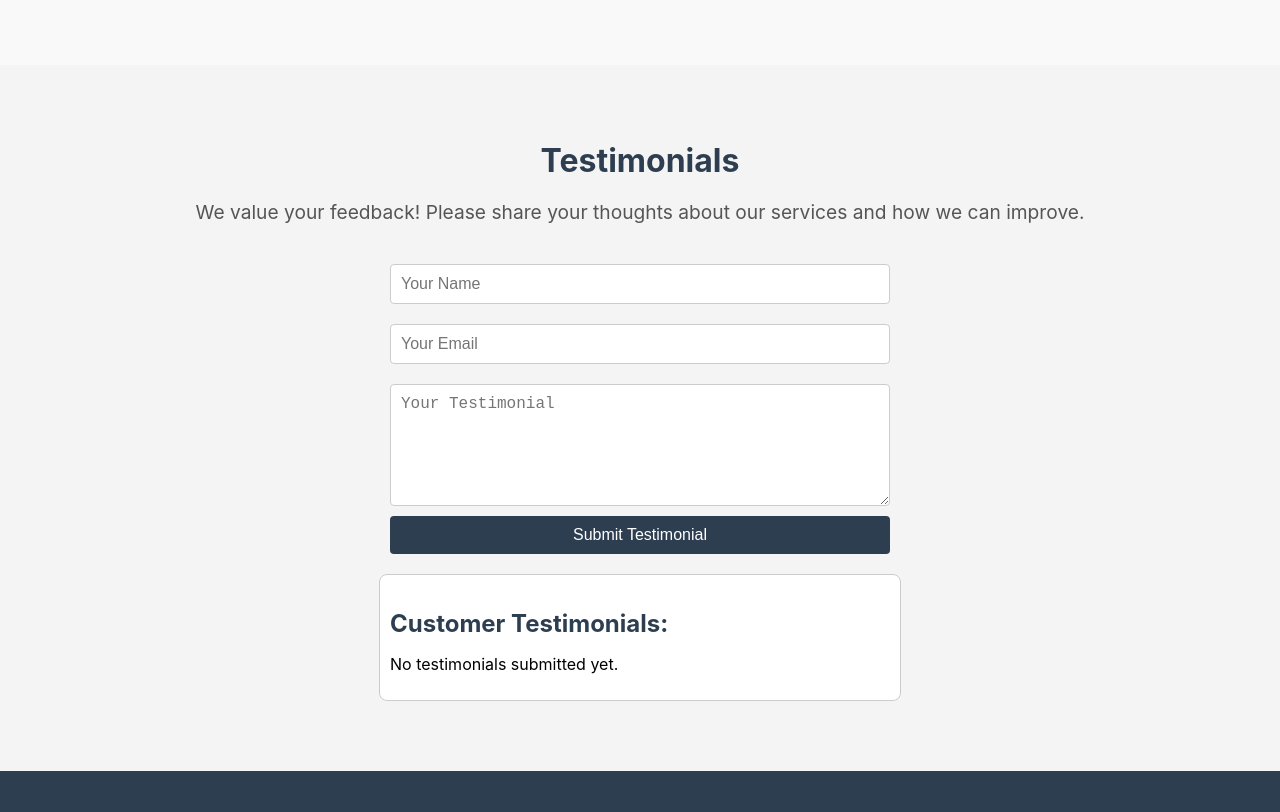
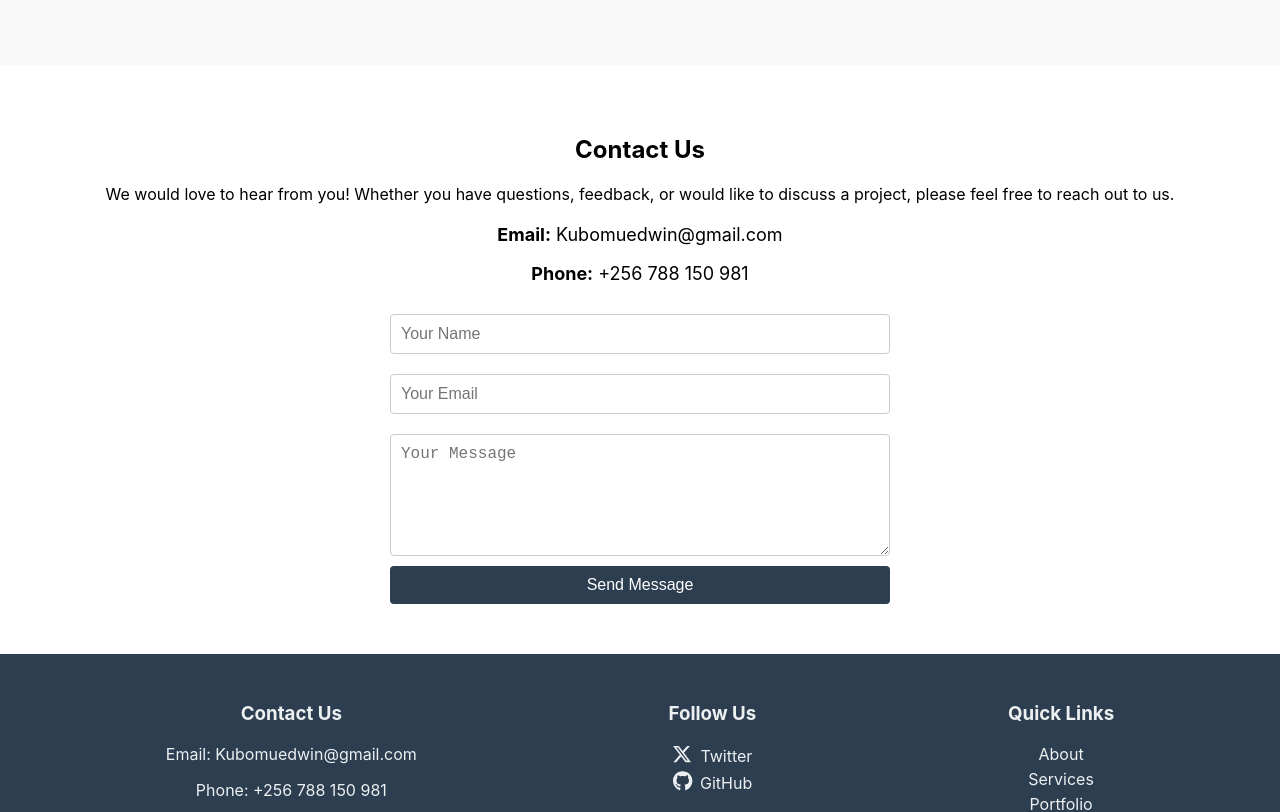
Before and after one commit to Kubomu/portfolio-site, a React (Create React App) app: page / in a window 1280 px wide. Shown: the part 2320-3132 px from the top of the page. Built offline with nearby package versions, Linux system fonts and the light colour scheme.

Commit message:
Added meta tags react-helmet

```diff
--- a/package.json
+++ b/package.json
@@ -10,6 +10,7 @@
     "@testing-library/user-event": "^13.5.0",
     "react": "^18.3.1",
     "react-dom": "^18.3.1",
+    "react-helmet": "^6.1.0",
     "react-scripts": "^3.0.1",
     "web-vitals": "^2.1.4"
   },
--- a/src/components/About.js
+++ b/src/components/About.js
@@ -1,8 +1,17 @@
 import React from 'react';
+import { Helmet } from 'react-helmet'; // Import Helmet
 import './About.css'; // Ensure the path is correct based on your file structure
 
 const About = () => {
   return (
+    <>
+      <Helmet>
+        <meta name="description" content="Cruise Tech Solutions is a full-service technology company specializing in software development, web design, mobile app development, automated systems, and home tech solutions." />
+        <meta name="keywords" content="Cruise Tech Solutions, software development, web design, mobile app development, automated systems, home tech solutions" />
+        <meta name="author" content="Kubomu Edwin" />
+        <title>About Cruise Tech Solutions</title>
+      </Helmet>
+
       <section id="about">
         <h2 className="about-heading">About Cruise Tech Solutions</h2>
         <p className="about-description">
@@ -41,6 +50,7 @@ const About = () => {
           </ul>
         </div>
       </section>
+    </>
   );
 };
 
--- a/src/components/Contact.js
+++ b/src/components/Contact.js
@@ -1,5 +1,5 @@
 import React, { useState } from 'react';
-import './Contact.css'; // Ensure to create this CSS file and link it correctly
+import { Helmet } from 'react-helmet'; // Import Helmet for managing meta tags
 
 const Contact = () => {
   const [formData, setFormData] = useState({
@@ -7,8 +7,6 @@ const Contact = () => {
     email: '',
     message: '',
   });
-
-  const [testimonials, setTestimonials] = useState([]); // State to hold submitted testimonials
 
   const handleChange = (e) => {
     setFormData({
@@ -19,29 +17,33 @@ const Contact = () => {
 
   const handleSubmit = (e) => {
     e.preventDefault();
-
-    // Add the new testimonial to the testimonials state
-    setTestimonials((prevTestimonials) => [
-      ...prevTestimonials,
-      { ...formData, id: Date.now() }, // Add a unique id for each testimonial
-    ]);
-
-    // Reset the form
-    setFormData({
-      name: '',
-      email: '',
-      message: '',
-    });
-
-    alert(`Thank you, ${formData.name}! Your testimonial has been submitted.`);
+    // Here, you can handle form submission, like sending data to a server.
+    alert(`Thank you, ${formData.name}! We will get back to you shortly.`);
   };
 
   return (
+    <>
+      <Helmet>
+        <meta name="description" content="Get in touch with Cruise Tech Solutions for inquiries, feedback, or project discussions." />
+        <meta name="keywords" content="Contact, Cruise Tech Solutions, inquiries, feedback, projects" />
+        <meta name="author" content="Kubomu Edwin" />
+        <title>Cruise Tech Solutions - Contact Us</title>
+      </Helmet>
+
       <section id="contact" style={contactStyle}>
-      <h2 className="contact-heading">Testimonials</h2>
-      <p className="contact-description">
-        We value your feedback! Please share your thoughts about our services and how we can improve.
+        <h2>Contact Us</h2>
+        <p>
+          We would love to hear from you! Whether you have questions, feedback, or would like to discuss a project,
+          please feel free to reach out to us.
         </p>
+        <div style={contactInfoStyle}>
+          <p>
+            <strong>Email:</strong> Kubomuedwin@gmail.com
+          </p>
+          <p>
+            <strong>Phone:</strong> +256 788 150 981
+          </p>
+        </div>
         <form onSubmit={handleSubmit} style={formStyle}>
           <input
             type="text"
@@ -50,7 +52,7 @@ const Contact = () => {
             value={formData.name}
             onChange={handleChange}
             required
-          className="contact-input"
+            style={inputStyle}
           />
           <input
             type="email"
@@ -59,41 +61,32 @@ const Contact = () => {
             value={formData.email}
             onChange={handleChange}
             required
-          className="contact-input"
+            style={inputStyle}
           />
           <textarea
             name="message"
-          placeholder="Your Testimonial"
+            placeholder="Your Message"
             value={formData.message}
             onChange={handleChange}
             required
-          className="contact-textarea"
+            style={textareaStyle}
           />
-        <button type="submit" className="contact-button">Submit Testimonial</button>
+          <button type="submit" style={buttonStyle}>Send Message</button>
         </form>
-
-      {/* Display submitted testimonials */}
-      <div style={testimonialsStyle}>
-        <h3 className="testimonials-heading">Customer Testimonials:</h3>
-        {testimonials.length > 0 ? (
-          testimonials.map((testimonial) => (
-            <div key={testimonial.id} style={testimonialStyle}>
-              <strong>{testimonial.name}</strong> ({testimonial.email}):<br />
-              <p>{testimonial.message}</p>
-            </div>
-          ))
-        ) : (
-          <p>No testimonials submitted yet.</p>
-        )}
-      </div>
       </section>
+    </>
   );
 };
 
 const contactStyle = {
   padding: '50px 20px',
-  backgroundColor: '#f4f4f4',
+  backgroundColor: '#ffffff',
   textAlign: 'center',
+};
+
+const contactInfoStyle = {
+  margin: '20px 0',
+  fontSize: '18px',
 };
 
 const formStyle = {
@@ -103,23 +96,31 @@ const formStyle = {
   margin: '0 auto',
 };
 
-const testimonialsStyle = {
-  marginTop: '20px',
-  textAlign: 'left',
-  maxWidth: '500px',
-  margin: '20px auto',
+const inputStyle = {
+  margin: '10px 0',
   padding: '10px',
+  fontSize: '16px',
+  borderRadius: '4px',
   border: '1px solid #ccc',
-  borderRadius: '8px',
-  backgroundColor: '#ffffff',
 };
 
-const testimonialStyle = {
-  marginBottom: '15px',
+const textareaStyle = {
+  margin: '10px 0',
   padding: '10px',
-  border: '1px solid #2C3E50',
-  borderRadius: '8px',
-  backgroundColor: '#f9f9f9',
+  fontSize: '16px',
+  height: '100px',
+  borderRadius: '4px',
+  border: '1px solid #ccc',
+};
+
+const buttonStyle = {
+  padding: '10px 20px',
+  fontSize: '16px',
+  backgroundColor: '#2C3E50',
+  color: 'white',
+  border: 'none',
+  borderRadius: '4px',
+  cursor: 'pointer',
 };
 
 export default Contact;
--- a/src/components/Footer.js
+++ b/src/components/Footer.js
@@ -1,14 +1,23 @@
 import React from 'react';
+import { Helmet } from 'react-helmet'; // Import Helmet for managing meta tags
 import { FontAwesomeIcon } from '@fortawesome/react-fontawesome';
 import { faXTwitter, faGithub } from '@fortawesome/free-brands-svg-icons';
 
 const Footer = () => {
   return (
+    <>
+      <Helmet>
+        <meta name="description" content="Contact information and social media links for Cruise Tech Solutions." />
+        <meta name="keywords" content="Footer, Contact, Social Media, Cruise Tech Solutions, Quick Links" />
+        <meta name="author" content="Kubomu Edwin" />
+        <title>Cruise Tech Solutions</title>
+      </Helmet>
+
       <footer style={footerStyle}>
         <div style={containerStyle}>
           <div style={contactStyle}>
             <h3>Contact Us</h3>
-          <p>Email: Kubomuedwin@gmail.com.com</p>
+            <p>Email: Kubomuedwin@gmail.com</p>
             <p>Phone: +256 788 150 981</p>
           </div>
           <div style={socialStyle}>
@@ -34,6 +43,7 @@ const Footer = () => {
           <p>&copy; {new Date().getFullYear()} Cruise Tech Solutions. All rights reserved.</p>
         </div>
       </footer>
+    </>
   );
 };
 
--- a/src/components/Header.js
+++ b/src/components/Header.js
@@ -1,9 +1,18 @@
 import React, { useState } from 'react';
+import { Helmet } from 'react-helmet'; // Import Helmet for managing meta tags
 
 const Header = () => {
   const [hoveredLink, setHoveredLink] = useState(null);
 
   return (
+    <>
+      <Helmet>
+        <meta name="description" content="Header of Cruise Tech Solutions website with navigation links." />
+        <meta name="keywords" content="Cruise Tech Solutions, Header, Navigation, About, Services, Portfolio, Contact" />
+        <meta name="author" content="Kubomu Edwin" />
+        <title>Cruise Tech Solutions</title>
+      </Helmet>
+
       <header style={headerStyle}>
         <h1 style={titleStyle}>Cruise Tech Solutions</h1>
         <nav>
@@ -26,6 +35,7 @@ const Header = () => {
           </ul>
         </nav>
       </header>
+    </>
   );
 };
 
--- a/src/components/Portfolio.js
+++ b/src/components/Portfolio.js
@@ -1,8 +1,17 @@
 import React from 'react';
+import { Helmet } from 'react-helmet'; // Import Helmet for managing meta tags
 import './Portfolio.css'; // Ensure the path is correct based on your file structure
 
 const Portfolio = () => {
   return (
+    <>
+      <Helmet>
+        <meta name="description" content="Explore our portfolio showcasing our projects including Bank Systems, Point of Sale, and Hotel Management Systems." />
+        <meta name="keywords" content="Portfolio, Bank Systems, Point of Sale, Hotel Management, Cruise Tech Solutions" />
+        <meta name="author" content="Kubomu Edwin" />
+        <title>Cruise Tech Solutions - Our Portfolio</title>
+      </Helmet>
+
       <section id="portfolio">
         <h2 className="portfolio-heading">Our Portfolio</h2>
         <div className="projectList">
@@ -35,6 +44,7 @@ const Portfolio = () => {
           </div>
         </div>
       </section>
+    </>
   );
 };
 
--- a/src/components/Services.js
+++ b/src/components/Services.js
@@ -1,8 +1,17 @@
 import React from 'react';
+import { Helmet } from 'react-helmet'; // Import Helmet for managing meta tags
 import './Services.css'; // Make sure the path is correct based on your file structure
 
 const Services = () => {
   return (
+    <>
+      <Helmet>
+        <meta name="description" content="Explore the services offered by Cruise Tech Solutions, including Web Development, Software Development, and Tech Consulting." />
+        <meta name="keywords" content="Services, Web Development, Software Development, Tech Consulting, Cruise Tech Solutions" />
+        <meta name="author" content="Kubomu Edwin" />
+        <title>Cruise Tech Solutions - Our Services</title>
+      </Helmet>
+
       <section id="services">
         <h2 className="heading">Our Services</h2>
         <div className="serviceList">
@@ -26,6 +35,7 @@ const Services = () => {
           </div>
         </div>
       </section>
+    </>
   );
 };
 
```
Also changed, not shown: 1 other file (tests, documents, lock files or other folders). Lines whose indentation alone changed are shown as unchanged.
